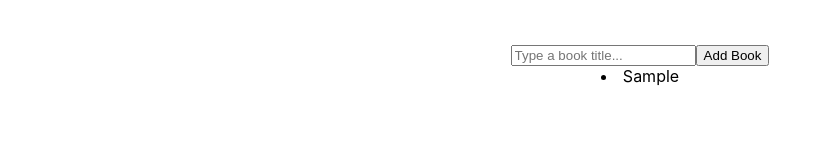
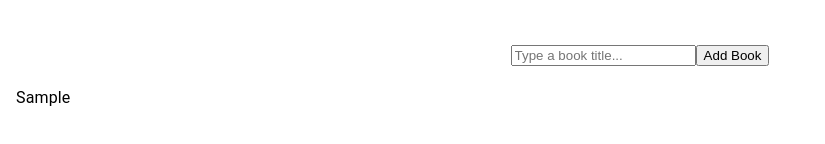
Before and after one commit to andreeaionescu/redux-example-101, a React (Create React App) app: page / in a window 1280 px wide. Both pictures are taken after typing "Sample" into the empty fields and a click on the button "Add Book". Shown: the part 282-426 px from the top of the page, without its empty margins (0-825 px from the left). Built offline with nearby package versions, Linux system fonts and the light colour scheme.

Commit message:
Added Material UI libaries and listitems

```diff
--- a/package.json
+++ b/package.json
@@ -3,6 +3,9 @@
   "version": "0.1.0",
   "private": true,
   "dependencies": {
+    "@material-ui/core": "^4.9.5",
+    "@material-ui/icons": "^4.9.1",
+    "@material-ui/styles": "^4.9.0",
     "@testing-library/jest-dom": "^4.2.4",
     "@testing-library/react": "^9.4.1",
     "@testing-library/user-event": "^7.2.1",
--- a/src/components/Book.js
+++ b/src/components/Book.js
@@ -1,12 +1,14 @@
 import React from 'react'
+import ListItem from '@material-ui/core/ListItem'
+import ListItemText from '@material-ui/core/ListItemText'
 
 class Book extends React.Component{
 
     render(){
-        return <li  onClick={this.props.onClick}
-                    style={{ textDecoration: this.props.completed ? 'line-through' : 'none'}}>
-                    {this.props.title}
-                </li>
+        return <ListItem onClick={this.props.onClick}
+                         style={{ textDecoration: this.props.completed ? 'line-through' : 'none'}}>
+                    <ListItemText primary={this.props.title} />
+                </ListItem>
 
     }
 }
--- a/src/components/BookList.js
+++ b/src/components/BookList.js
@@ -1,20 +1,25 @@
 import React from 'react'
 import Book from './Book'
+import List from '@material-ui/core/List'
+import { withTheme } from '@material-ui/core/styles';
+
 
 class BookList extends React.Component {
-
     getBookList(){
         if (this.props.books){
-            return <div> { this.props.books.map(book => (
+            return <div> <List component="nav"> { this.props.books.map(book => (
                     <Book key={book.id} {...book} onClick={() => this.props.toggleBook(book.id)} /> )
                     )}
+                   </List>
                    </div>
         }
     }
 
     render(){
-        return <div>{this.getBookList()}</div>
+        return <div style={{ width: '100%',
+        maxWidth: 360,
+        backgroundColor: this.props.theme.palette.background.paper}}>{this.getBookList()}</div>
     }
 }
 
-export default BookList
+export default withTheme(BookList)
```
Also changed, not shown: 1 other file (tests, documents, lock files or other folders).
